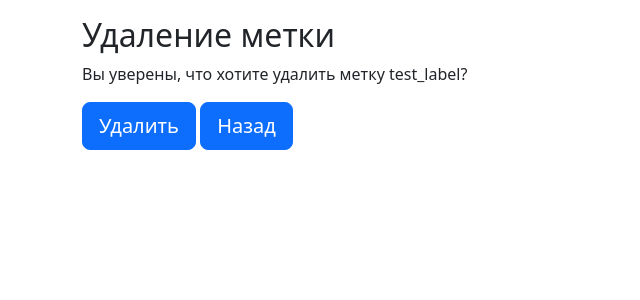
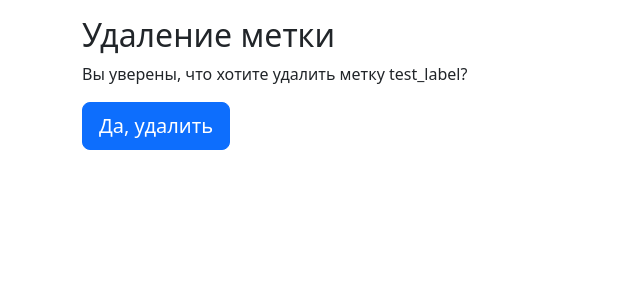
Before and after one commit to DanaSenko/python-project-52, a Django app: page /labels/1/delete/ in a window 1280 px wide. Shown: the part 56-356 px from the top of the page, without its empty margins (0-640 px from the left). Run offline with Django 5.2, Linux system fonts and the light colour scheme; data comes from the database, SQL or seed files in the repository; some libraries are stand-ins or nearby versions.

Commit message:
fix naming in templates

```diff
--- a/task_manager/labels/templates/label_delete.html
+++ b/task_manager/labels/templates/label_delete.html
@@ -1,11 +1,8 @@
-{% extends 'layout.html'%}
-
-{% block content %}
+{% extends 'layout.html'%} {% block content %}
 <h2>Удаление метки</h2>
 <p>Вы уверены, что хотите удалить метку {{ object.name }}?</p>
 <form method="post">
     {% csrf_token %}
-    <button type="submit" class="btn btn-primary btn-lg">Удалить</button>
-    <a href="{% url 'labels:label_list' %}" class="btn btn-primary btn-lg">Назад</a>
+    <button type="submit" class="btn btn-primary btn-lg">Да, удалить</button>
 </form>
 {% endblock %}
--- a/task_manager/statuses/templates/status_delete.html
+++ b/task_manager/statuses/templates/status_delete.html
@@ -1,10 +1,8 @@
-{% extends 'layout.html'%}
-
-{% block content %}
+{% extends 'layout.html'%} {% block content %}
 <h2>Удаление статуса</h2>
 <p>Вы уверены, что хотите удалить статус {{ object.name }}?</p>
 <form method="post">
     {% csrf_token %}
-    <button type="submit" class="btn btn-primary btn-lg">Удалить</button>
+    <button type="submit" class="btn btn-primary btn-lg">Да, удалить</button>
 </form>
 {% endblock %}
--- a/task_manager/tasks/templates/task_list.html
+++ b/task_manager/tasks/templates/task_list.html
@@ -18,7 +18,7 @@ class="card shadow-sm p-4"
                 {% endfor %}
             </div>
             <div>
-                <button type="submit" class="btn btn-primary">Фильтровать</button>
+                <button type="submit" class="btn btn-primary">Показать</button>
             </div>
         </form>
     </div>
```
Also changed, not shown: task_manager/statuses/templates/status_update.html (+4 -10 lines).
